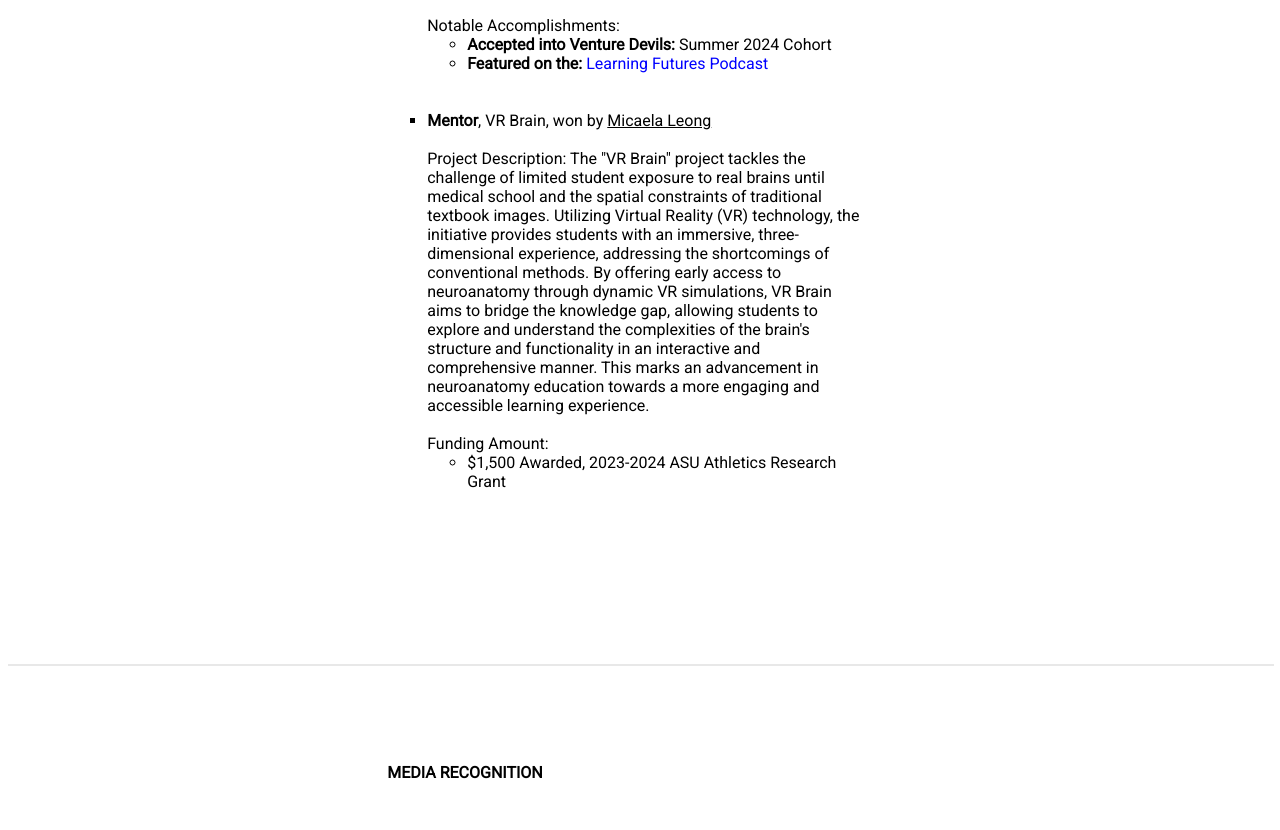
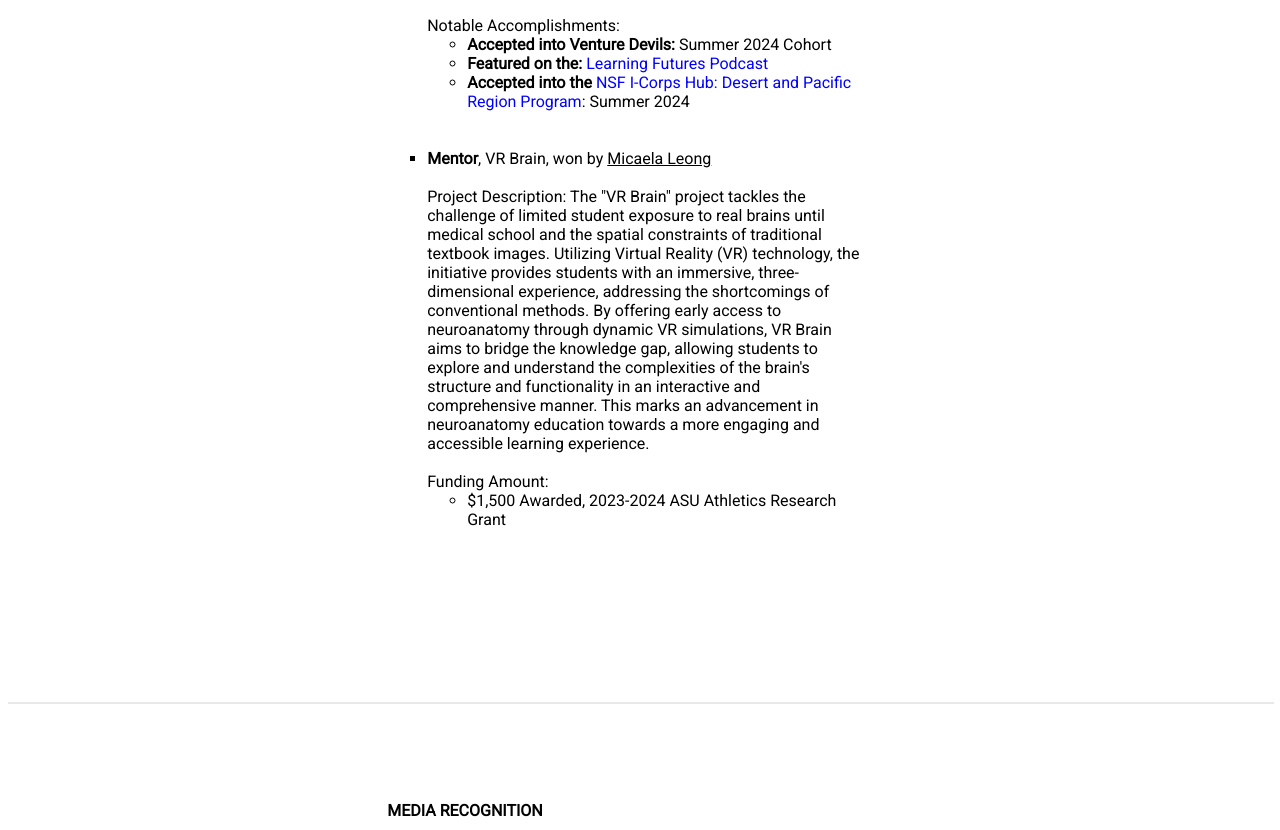
Before and after one commit to fwliu1/fwliu1.github.io, a plain HTML site: page index.html in a window 1280 px wide. Shown: the part 5669-6499 px from the top of the page. Drawn offline with Linux system fonts and the light colour scheme.

Commit message:
vr club update

```diff
--- a/index.html
+++ b/index.html
@@ -613,6 +613,7 @@
                         <ul>
                             <li><b>Accepted into Venture Devils:</b> Summer 2024 Cohort</li>
                             <li><b>Featured on the:</b> <a href="https://apple.co/3QMYmC1" style="color: blue;"> Learning Futures Podcast</a></li>
+                            <li><b>Accepted into the</b> <a href="https://desertpacificicorps.org/about-us/" style="color: blue;"> NSF I-Corps Hub: Desert and Pacific Region Program</a>: Summer 2024</li>
                         </ul>
 
                     </div>
```
